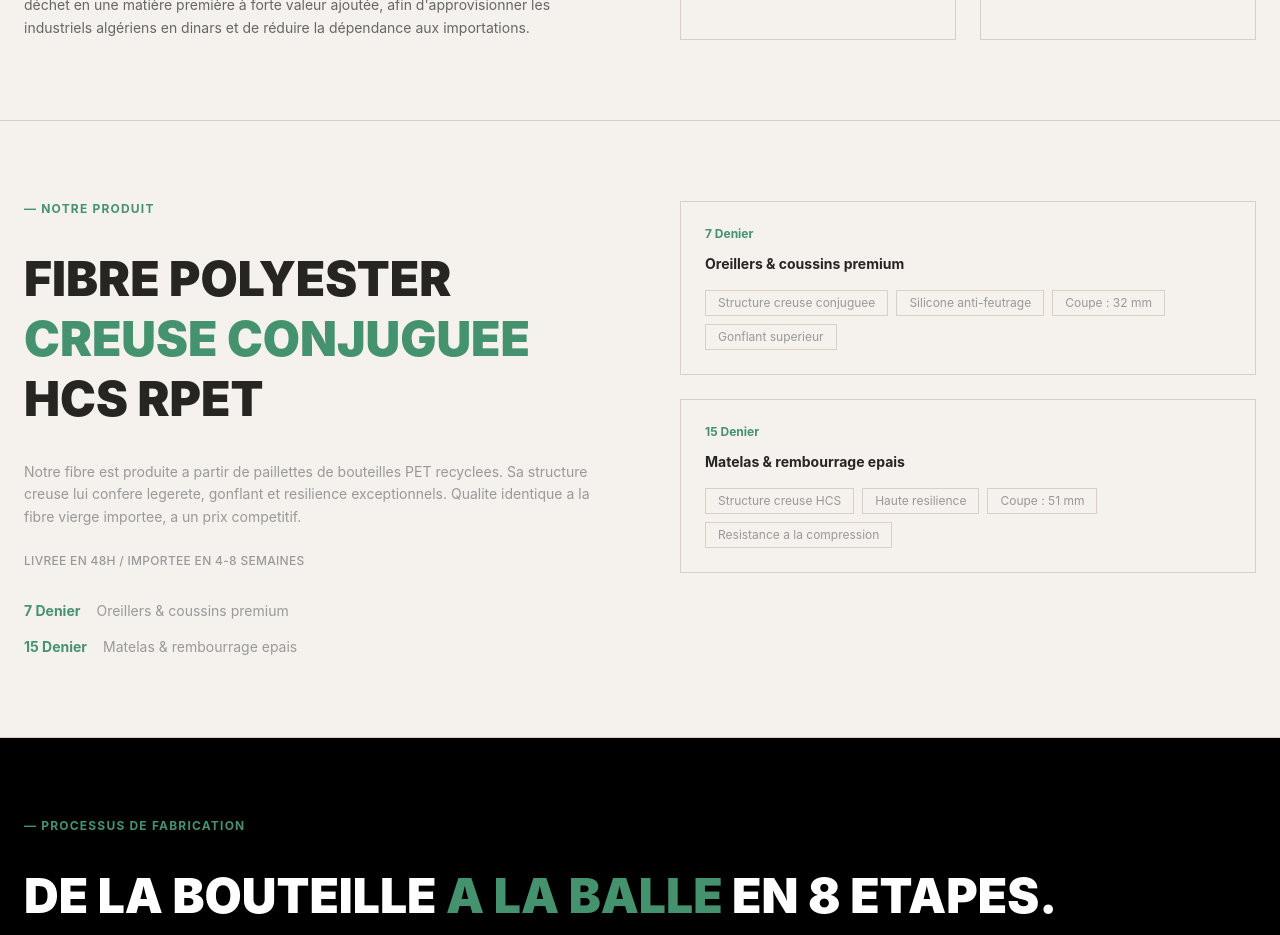
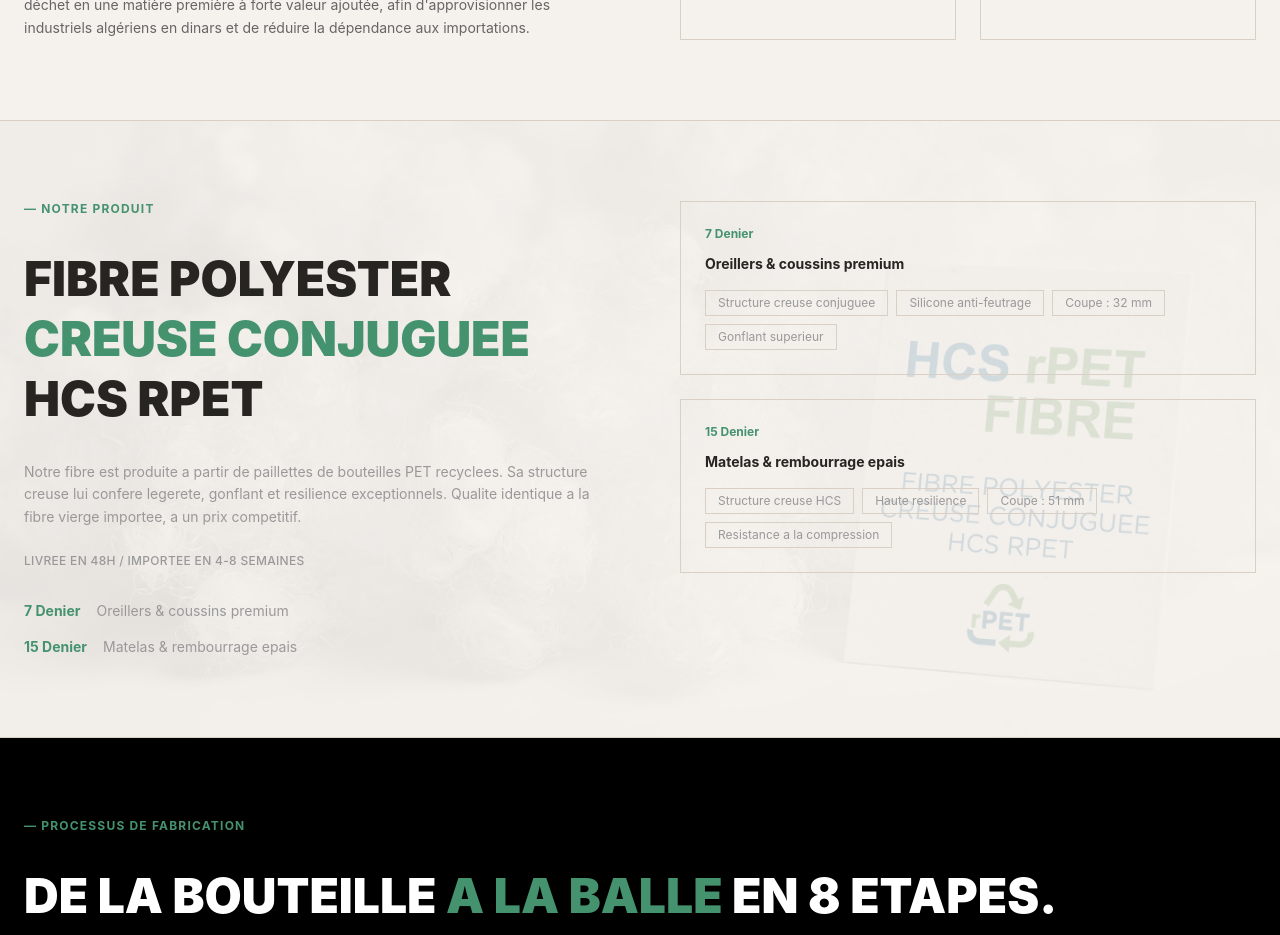
Before and after one commit to Jamesetchiali/URL-LOGO, a Next.js app: page / in a window 1280 px wide. Shown: the part 980-1915 px from the top of the page. Built offline with nearby package versions, Linux system fonts and the light colour scheme.

Commit message:
feat: add product background image and overlay section styling
Co-authored-by: Jamesetchiali <295580176+Jamesetchiali@users.noreply.github.com>

```diff
--- a/app/page.tsx
+++ b/app/page.tsx
@@ -254,8 +254,15 @@ export default function Page() {
       </section>
 
       {/* Product Section */}
-      <section id="product" className="py-20 px-6 border-b border-[#d9cfc4]">
-        <div className="max-w-7xl mx-auto">
+      <section id="product" className="py-20 px-6 border-b border-[#d9cfc4] relative overflow-hidden">
+        <div className="absolute inset-0 opacity-15 z-0">
+          <img
+            src="/product-bg.jpeg"
+            alt="Product background"
+            className="w-full h-full object-cover"
+          />
+        </div>
+        <div className="max-w-7xl mx-auto relative z-10">
           <div className="grid grid-cols-2 gap-20">
             <div>
               <p className="text-[#45926f] text-xs font-bold tracking-widest mb-8">— NOTRE PRODUIT</p>
```
Also changed, not shown: public/product-bg.jpeg (added).
